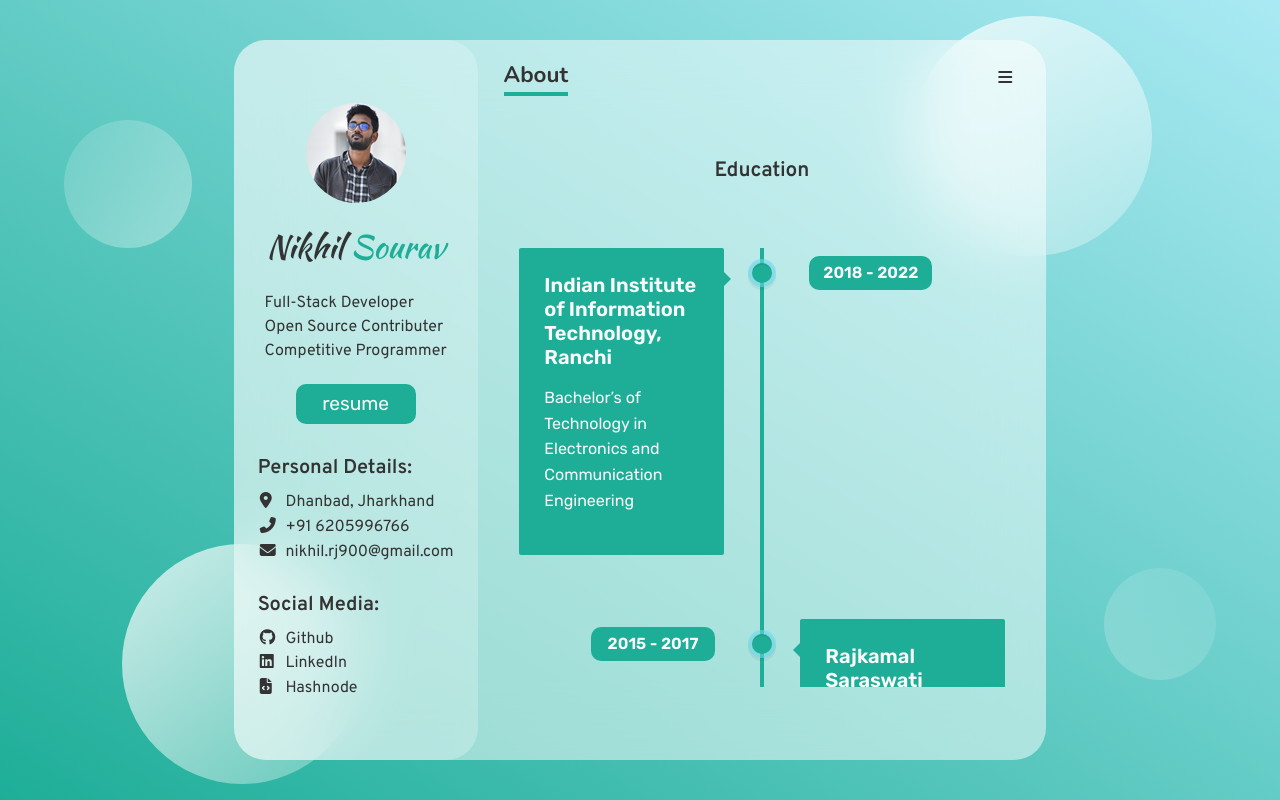
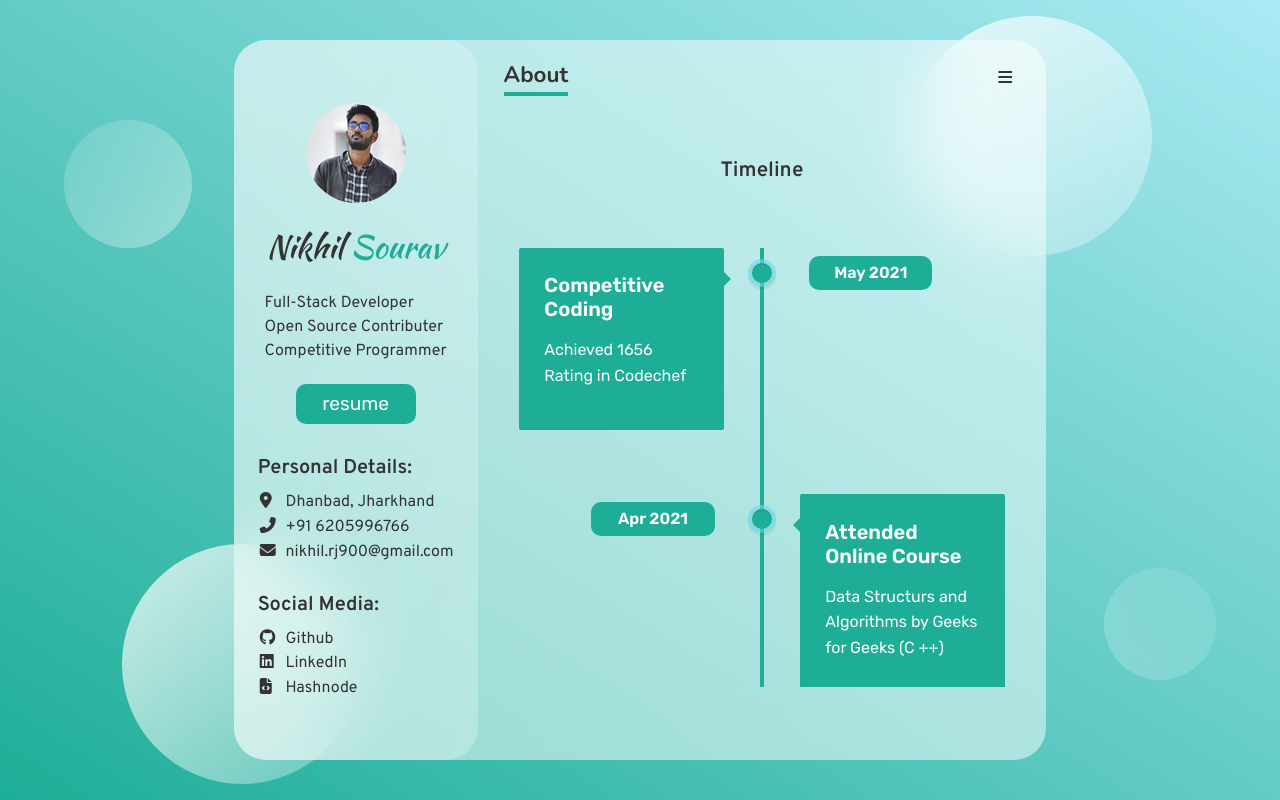
Before and after one commit to nikhilsourav/portfolio, a React (Create React App) app: page / in a window 1280 px wide. Built offline with nearby package versions, Linux system fonts and the light colour scheme.

Commit message:
added about content

```diff
--- a/src/components/About/About.css
+++ b/src/components/About/About.css
@@ -42,7 +42,7 @@
   position: absolute;
   top: 32px;
   left: 25px;
-  height: 93%;
+  height: 97.3%;
   width: 4px;
   background: var(--darkColor);
 }
--- a/src/components/About/About.js
+++ b/src/components/About/About.js
@@ -4,15 +4,98 @@ import './About.css';
 const About = () => {
   return (
     <div className='about_container'>
+      <h3>Timeline</h3>
+      <section id='cd-timeline' className='cd-container timeline-length-fix'>
+        <div className='cd-timeline-block'>
+          <div className='cd-timeline-img cd-picture'></div>
+          <div className='cd-timeline-content'>
+            <h5>Competitive Coding</h5>
+            <p>Achieved 1656 Rating in Codechef</p>
+            <span className='cd-date'>May 2021</span>
+          </div>
+        </div>
+
+        <div className='cd-timeline-block'>
+          <div className='cd-timeline-img cd-picture'></div>
+          <div className='cd-timeline-content'>
+            <h5>Attended Online Course</h5>
+            <p>Data Structurs and Algorithms by Geeks for Geeks (C ++)</p>
+            <span className='cd-date'>Apr 2021</span>
+          </div>
+        </div>
+
+        <div className='cd-timeline-block'>
+          <div className='cd-timeline-img cd-picture'></div>
+          <div className='cd-timeline-content'>
+            <h5>Project Work</h5>
+            <p>Created full stack MERN app called weebook</p>
+            <span className='cd-date'>Feb 2021</span>
+          </div>
+        </div>
+
+        <div className='cd-timeline-block'>
+          <div className='cd-timeline-img cd-picture'></div>
+          <div className='cd-timeline-content'>
+            <h5>Freelance Work</h5>
+            <p>Developed websites for local business</p>
+            <span className='cd-date'>Jan 2021</span>
+          </div>
+        </div>
+
+        <div className='cd-timeline-block'>
+          <div className='cd-timeline-img cd-picture'></div>
+          <div className='cd-timeline-content'>
+            <h5>Attended Udemy Course</h5>
+            <p>ReactJs by Maximilian Schwarzmüller</p>
+            <span className='cd-date'>Dec 2020</span>
+          </div>
+        </div>
+
+        <div className='cd-timeline-block'>
+          <div className='cd-timeline-img cd-picture'></div>
+          <div className='cd-timeline-content'>
+            <h5>Attended Online Bootcamp</h5>
+            <p>NodeJs Master Class by Andrew Mead</p>
+            <span className='cd-date'>Sep 2020</span>
+          </div>
+        </div>
+
+        <div className='cd-timeline-block'>
+          <div className='cd-timeline-img cd-movie'></div>
+          <div className='cd-timeline-content'>
+            <h5>Certification Course</h5>
+            <p>JavaScript Data Structures and Algorithms</p>
+            <span className='cd-date'>July 2020</span>
+          </div>
+        </div>
+
+        <div className='cd-timeline-block'>
+          <div className='cd-timeline-img cd-picture'></div>
+          <div className='cd-timeline-content'>
+            <h5>Certification Course</h5>
+            <p> Responsive Web Design </p>
+            <span className='cd-date'>May 2020</span>
+          </div>
+        </div>
+
+        <div className='cd-timeline-block'>
+          <div className='cd-timeline-img cd-picture'></div>
+          <div className='cd-timeline-content'>
+            <h5>The Humble Beginning</h5>
+            <p> Learned HTML, CSS, Git, Github </p>
+            <span className='cd-date'>Mar 2020</span>
+          </div>
+        </div>
+      </section>
+
       <h3>Education</h3>
       <section id='cd-timeline' className='cd-container'>
         <div className='cd-timeline-block'>
           <div className='cd-timeline-img cd-picture'></div>
-
           <div className='cd-timeline-content'>
             <h5>Indian Institute of Information Technology, Ranchi</h5>
             <p> Bachelor’s of Technology in Electronics and Communication Engineering</p>
-            <span className='cd-date'>2018 - 2022</span>
+            <span className='cd-date'>2018 - Present</span>
           </div>
         </div>
 
@@ -27,10 +110,9 @@ const About = () => {
 
         <div className='cd-timeline-block'>
           <div className='cd-timeline-img cd-picture'></div>
-
           <div className='cd-timeline-content'>
             <h5>D.A.V. Public School, Barora</h5>
-            <p>Secondary Education (CBSE)</p>
+            <p>Secondary Education (CBSE) </p>
             <span className='cd-date'>2005 - 2015</span>
           </div>
         </div>
```
